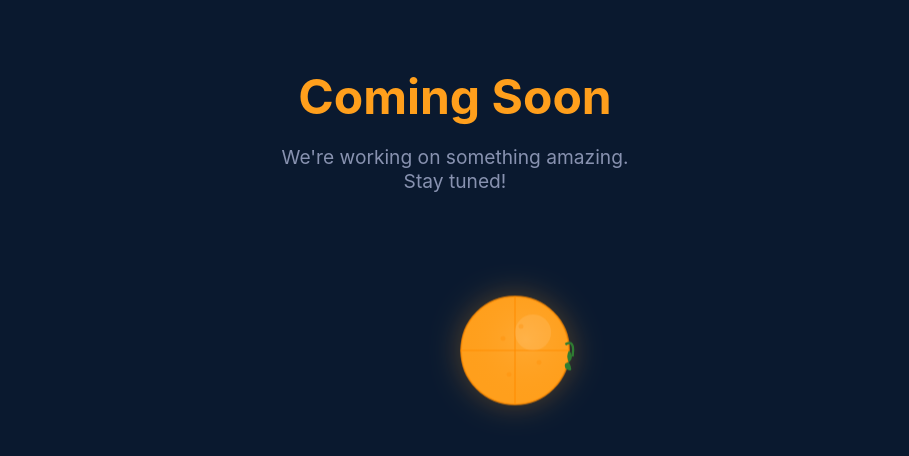
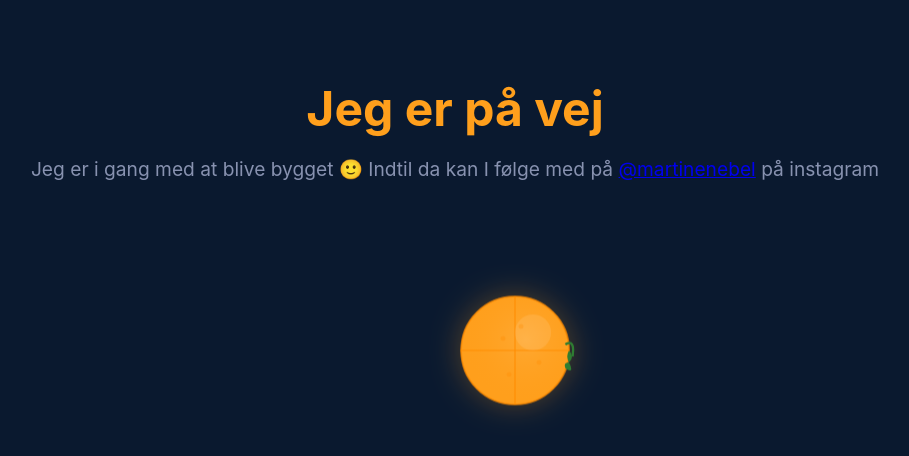
Before and after one commit to Heinevolder/mans-comming-soon, a plain HTML site: page index.html in a window 1280 px wide. Shown: the part 270-726 px from the top of the page, without its empty margins (185-1094 px from the left). Drawn offline with Linux system fonts and the light colour scheme.

Commit message:
Updated content

```diff
--- a/index.html
+++ b/index.html
@@ -94,8 +94,17 @@
     </head>
     <body>
         <div class="content">
-            <h1>Coming Soon</h1>
-            <p>We're working on something amazing.<br />Stay tuned!</p>
+            <h1>Jeg er på vej</h1>
+            <p>
+                Jeg er i gang med at blive bygget 🙂 Indtil da kan I følge med
+                på
+                <a
+                    href="https://www.instagram.com/martinenebel/"
+                    target="_blank"
+                    >@martinenebel</a
+                >
+                på instagram
+            </p>
         </div>
 
         <div class="orange-container">
```
